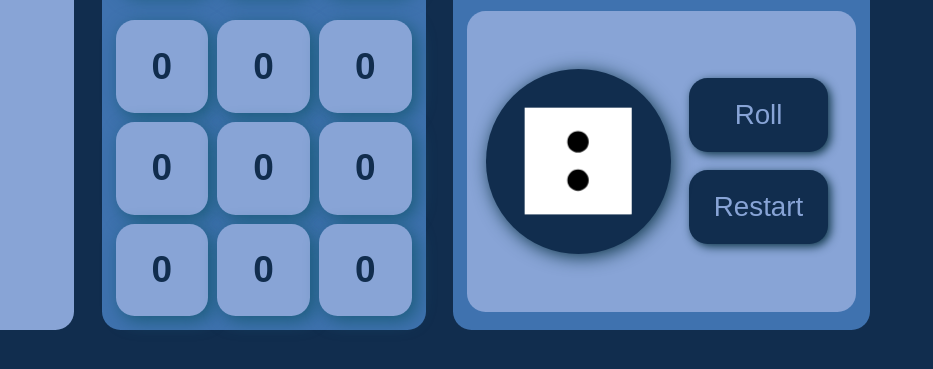
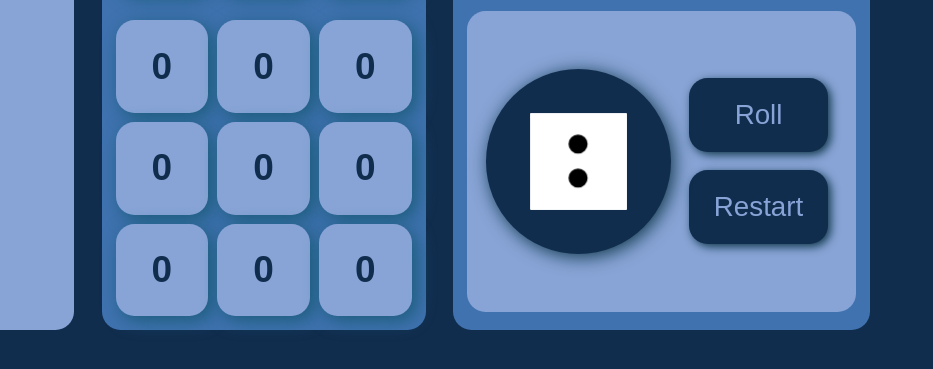
Before and after one commit to Ikennyooo/Ikennyooo.github.io, a plain HTML site: page computer.html in a window 1280 px wide. Shown: the part 345-714 px from the top of the page, without its empty margins (0-933 px from the left). Drawn offline with Linux system fonts and the light colour scheme.

Commit message:
Update computer.html

```diff
--- a/computer.html
+++ b/computer.html
@@ -82,7 +82,7 @@
                         }
                     }
                     var myDice = dice(document.getElementById('area'), {
-                        edgeLength: 100,
+                        edgeLength: 91,
                         radius: 0,
                         hasShadow: false,
                         shadowTop: 90,
```
